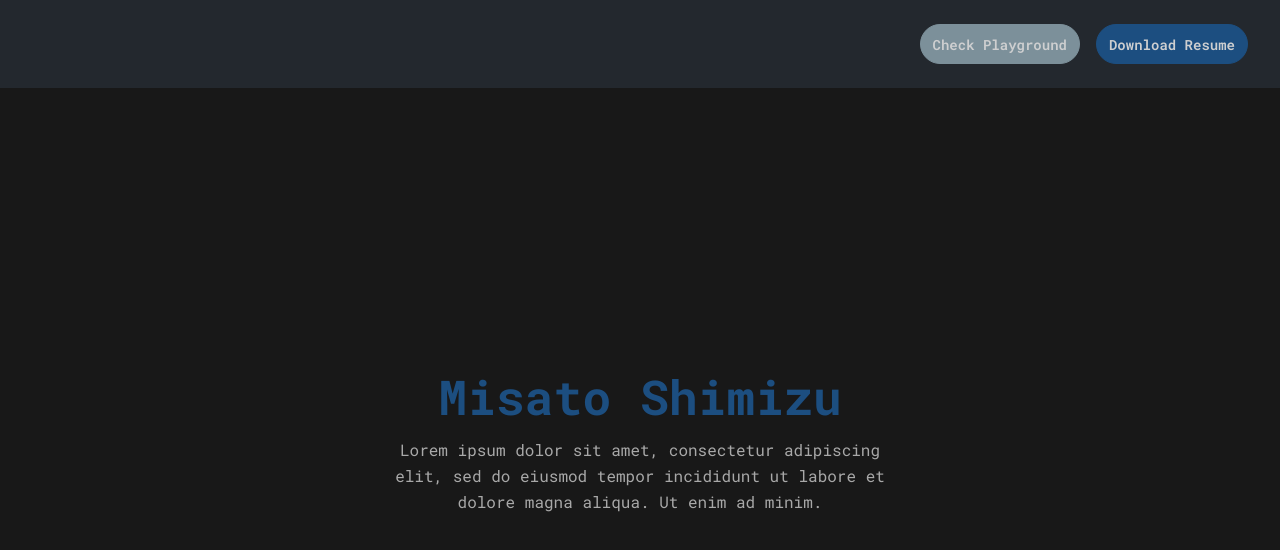
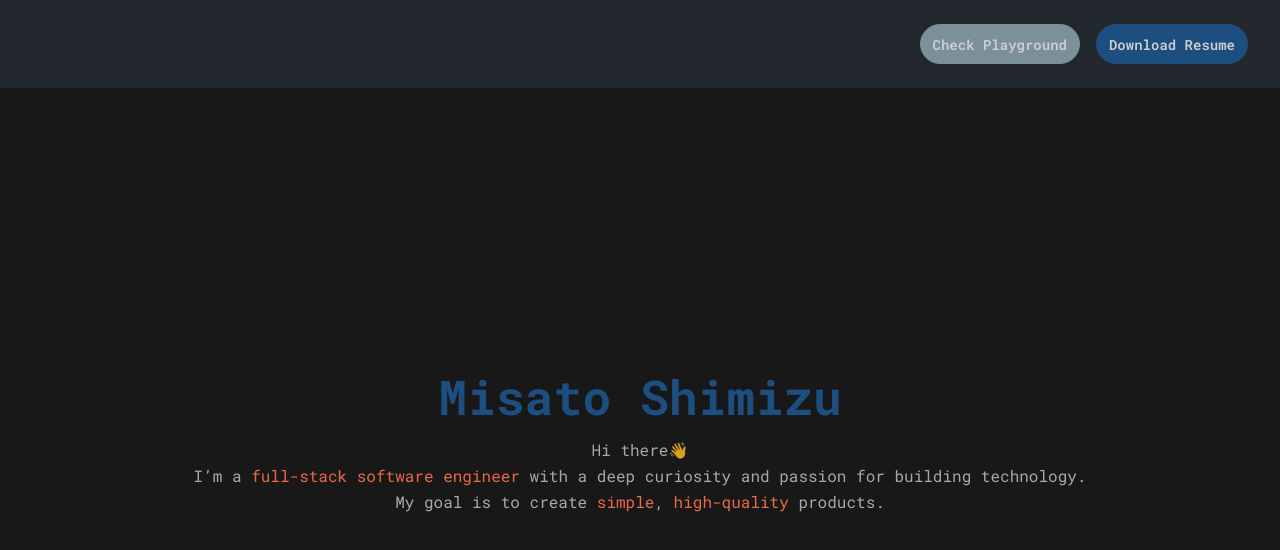
Before and after one commit to misato118/misato-shimizu, a Next.js app: page / in a window 1280 px wide. Shown: the top 550 px of the page. Built offline with nearby package versions, Linux system fonts and the light colour scheme.

Commit message:
Added contents to descriptions

```diff
--- a/app/page.tsx
+++ b/app/page.tsx
@@ -12,9 +12,13 @@ export default function Home() {
         <NavBar />
         <div className="grow grid place-content-center">
           <ScrollReveal>
-            <div className="max-w-lg mx-auto text-center">
+            <div className="max-w-5xl mx-auto text-center">
               <h1 className="text-5xl font-bold mb-4 text-primary">Misato Shimizu</h1>
-              <p className="leading-relaxed text-base-content/80">Lorem ipsum dolor sit amet, consectetur adipiscing elit, sed do eiusmod tempor incididunt ut labore et dolore magna aliqua. Ut enim ad minim.</p>
+              <p className="leading-relaxed text-base-content/80">
+                Hi there👋<br />
+                I’m a <span className="text-accent">full-stack software engineer</span> with a deep curiosity and passion for building technology.<br />
+                My goal is to create <span className="text-accent">simple</span>, <span className="text-accent">high-quality</span> products.
+              </p>
             </div>
           </ScrollReveal>
         </div>
--- a/components/WorkExperience.tsx
+++ b/components/WorkExperience.tsx
@@ -4,10 +4,10 @@ const WorkExperience = ({ key, experience }: { key: number, experience: WorkExpe
   const dateOptions = { month: "short", year: "numeric" } as const;
 
   return (
-    <div key={key} className="max-w-lg mx-auto my-8">
+    <div key={key} className="max-w-3xl mx-auto my-8">
       <h1 className="text-2xl font-bold text-primary">{experience.title}</h1>
       <p className="text-lg text-secondary font-semibold">{experience.company}</p>
-      <p className="text-md text-secondary font-semibold">{experience.start.toLocaleDateString("default", dateOptions)} - {experience.end ? experience.end.toLocaleDateString("default", dateOptions) : "Present"}</p>
+      <p className="text-md text-secondary font-semibold mb-1">{experience.start.toLocaleDateString("default", dateOptions)} - {experience.end ? experience.end.toLocaleDateString("default", dateOptions) : "Present"}</p>
       <p className="text-base leading-relaxed text-base-content/80">{experience.description}</p>
     </div>
   );
--- a/constants/experience.ts
+++ b/constants/experience.ts
@@ -3,15 +3,15 @@ import { WorkExperienceDetails } from "@/types";
 export const WORK_EXPERIENCE: WorkExperienceDetails[] = [
   {
     title: "Full-stack Software Engineer",
-    company: "SNOWGROUP",
+    company: "Snowgroup",
     start: new Date("2025-09-01"),
-    description: "Lorem ipsum dolor sit amet, consectetur adipiscing elit, sed do eiusmod tempor incididunt ut labore et dolore magna aliqua. Ut enim ad minim.",
+    description: "I specialized in architecting seamless integrations between decoupled systems using Java Spring Boot and modern web APIs. My role focused on enhancing system reliability and performance — from engineering Single Sign-On (SSO) workflows to resolving client-server bottlenecks that ensured accurate data rendering and a more responsive user experience.",
   },
   {
     title: "Front-end Software Engineer Intern",
     company: "Flindel",
     start: new Date("2019-06-01"),
     end: new Date("2019-10-01"),
-    description: "Lorem ipsum dolor sit amet, consectetur adipiscing elit, sed do eiusmod tempor incididunt ut labore et dolore magna aliqua. Ut enim ad minim.",
+    description: "I focused on building custom e-commerce integrations to automate logistical workflows and enhance data reliability. My role involved engineering a geospatial validation flow via the Google Geolocation API to enforce service boundaries and developing high-accuracy data hydration pipelines for Shopify-driven interfaces.",
   }
 ];
--- a/constants/projects.ts
+++ b/constants/projects.ts
@@ -7,25 +7,25 @@ const myGitHub = process.env.GITHUB || "";
 export const PROJECT_DETAILS: ProjectDetails[] = [
   {
     title: "Item Rental platform",
-    description: "Lorem ipsum dolor sit amet, consectetur adipiscing elit, sed do eiusmod tempor incididunt ut labore et dolore magna aliqua. Ut enim ad minim.",
+    description: "A full-stack web application that allows users to rent and manage items through a flexible, multi-role system.",
     link: myGitHub + "/item-rental-application",
     imagePath: "/item-rental-platform.png"
   },
   {
     title: "Job Application Management System",
-    description: "Lorem ipsum dolor sit amet, consectetur adipiscing elit, sed do eiusmod tempor incididunt ut labore et dolore magna aliqua. Ut enim ad minim.",
+    description: "A full-stack job management application where users can manage and analyze their job applications to find jobs efficiently.",
     link: myGitHub + "/imapplicant",
     imagePath: "/imapplicant2.png"
   },
   {
     title: "Customer Retention Analysis",
-    description: "Lorem ipsum dolor sit amet, consectetur adipiscing elit, sed do eiusmod tempor incididunt ut labore et dolore magna aliqua. Ut enim ad minim.",
+    description: "A full-stack machine learning application that predicts whether a telecommunications customer is likely to churn (cancel their subscription) based on their billing and demographic data.",
     link: myGitHub + "/customer-retention-analysis",
     imagePath: "/customer-retention-analysis.png"
   },
   {
     title: "Skincare Advisor",
-    description: "Lorem ipsum dolor sit amet, consectetur adipiscing elit, sed do eiusmod tempor incididunt ut labore et dolore magna aliqua. Ut enim ad minim.",
+    description: "A Microsoft Copilot Hackathon project where custom data on skincare products are used to train a chat agent",
     link: myGitHub + "/skincare-advisor-app"
   }
 ];
```
